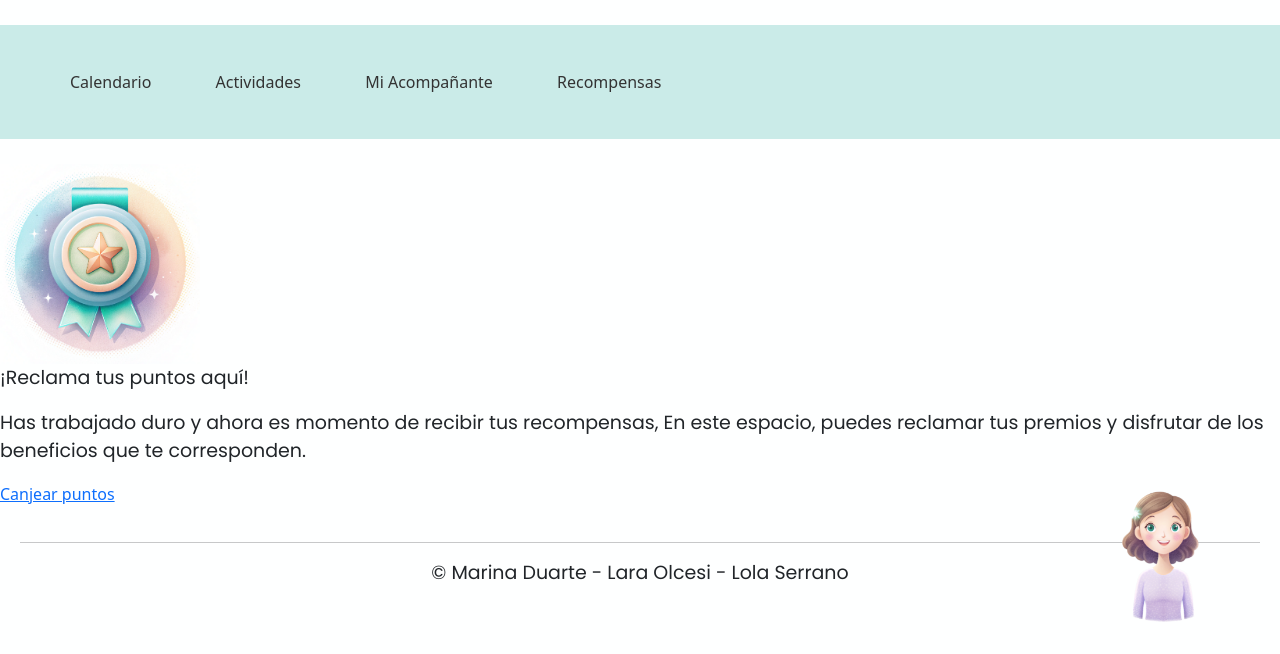
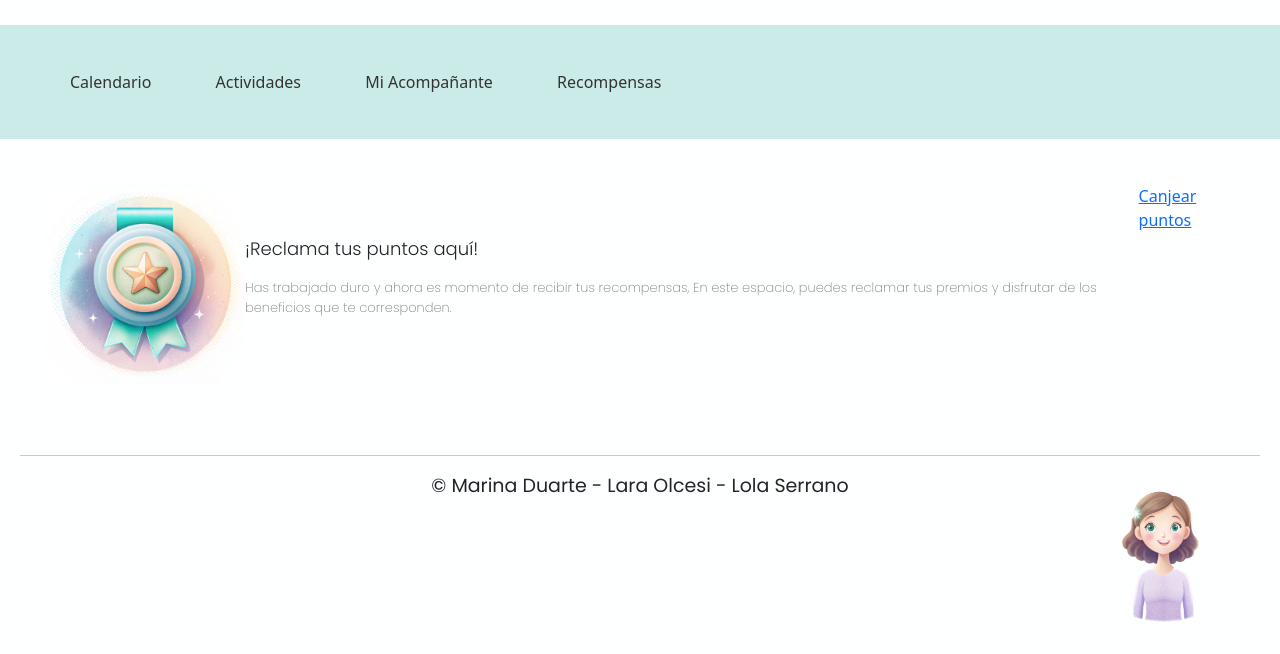
Before and after one commit to mlolaserrano/soul, a PHP site: page /pages/recompensa.html in a window 1280 px wide. Shown: the part 146-800 px from the top of the page. Run offline with PHP 8.4, Linux system fonts and the light colour scheme; some libraries are stand-ins or nearby versions; some web fonts are replaced.

Commit message:
Css Recompensas

```diff
--- a/assets/css/styles.css
+++ b/assets/css/styles.css
@@ -1013,3 +1013,36 @@ border-color: #f9d99a;
   font-style: italic;
 
 }
+
+
+/*M-Recompensas*/
+
+.M-Recompensas {
+  display: flex;
+  margin: 30px;
+  padding: 15px;
+}
+
+
+.M-fotoRecompensas {
+  margin: auto;
+}
+
+
+.M-TextoRecompensas {
+  font-size: small;
+  margin: auto;
+}
+
+
+.M-TextoReclamar {
+  font-weight: 300;
+  font-size: large;
+}
+
+
+.M-TextoRe {
+  font-weight: 200;
+  color: gray;
+  font-size: small;
+}
```
